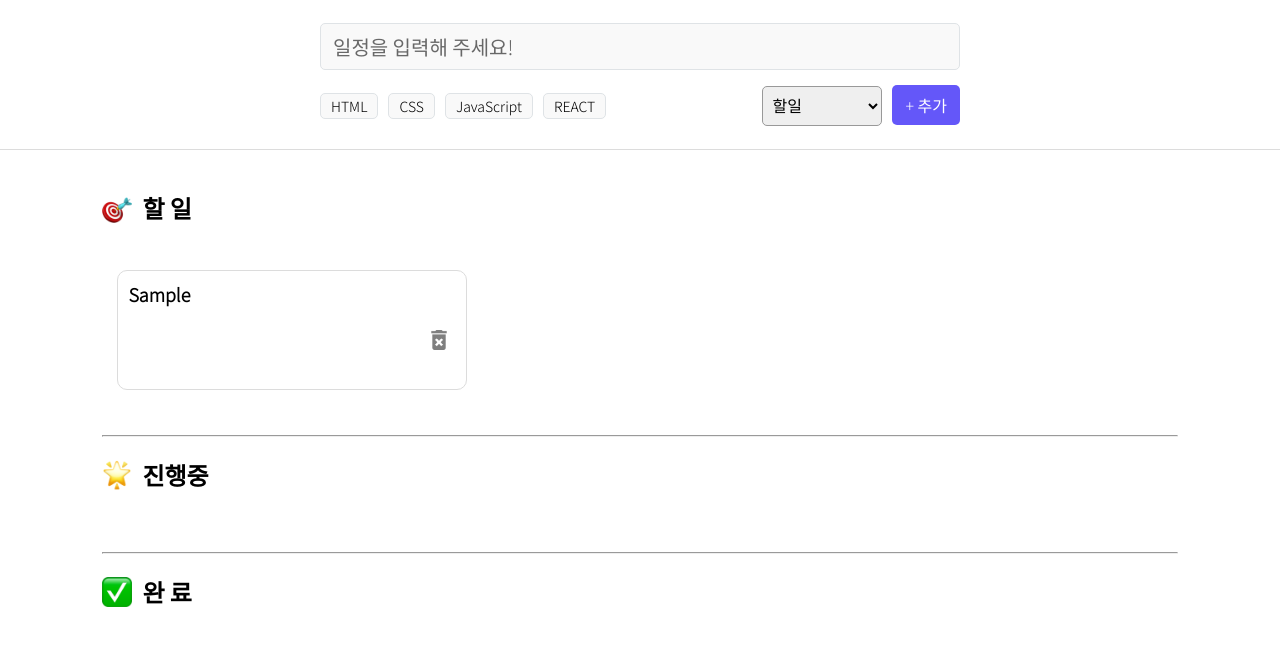
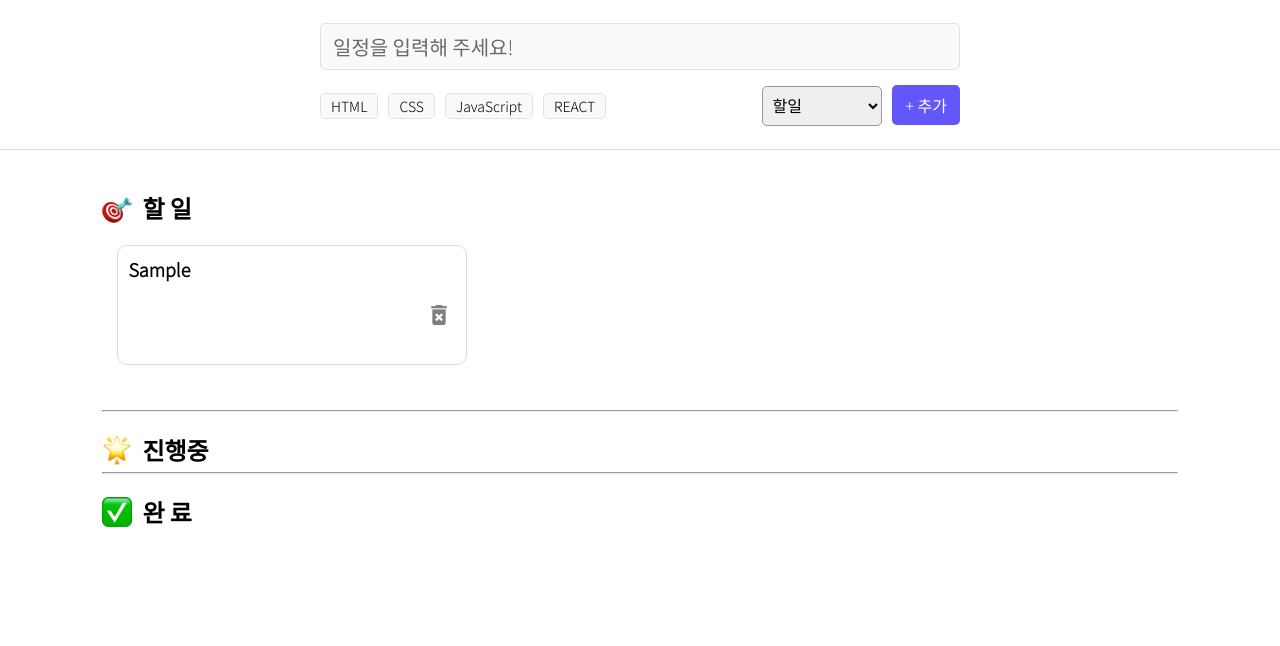
Before and after one commit to joeuni-ex/React_taskApp, a React (Vite) app: page / in a window 1280 px wide. Both pictures are taken after typing "Sample" into the empty fields and a click on the button "+ 추가". Shown: the top 646 px of the page. Built offline with nearby package versions, Linux system fonts and the light colour scheme.

Commit message:
스크롤 컨테이너 추가

```diff
--- a/package.json
+++ b/package.json
@@ -11,7 +11,8 @@
   },
   "dependencies": {
     "react": "^18.2.0",
-    "react-dom": "^18.2.0"
+    "react-dom": "^18.2.0",
+    "react-indiana-drag-scroll": "^2.2.0"
   },
   "devDependencies": {
     "@types/react": "^18.2.37",
--- a/src/App.css
+++ b/src/App.css
@@ -11,6 +11,6 @@
 }
 .task_column {
   display: flex;
-  width: 100%;
+  width: 100vw;
   margin: 30px 0;
 }
--- a/src/App.jsx
+++ b/src/App.jsx
@@ -6,6 +6,7 @@ import doingIcon from "./assets/glowing-star.png";
 import doneIcon from "./assets/check-mark-button.png";
 import TaskCard from "./components/TaskCard";
 import { useEffect, useState } from "react";
+import ScrollContainer from "react-indiana-drag-scroll";
 
 //로컬 스토리지에 있는 데이터 가져오기
 const saveTasks = localStorage.getItem("tasks");
@@ -28,7 +29,7 @@ function App() {
       <div className="app">
         <TaskForm setTasks={setTasks} />
         <main className="app_main">
-          <div className="taskList">
+          <ScrollContainer className="taskList scroll-container">
             <TaskColumn
               title="할 일"
               icon={todoIcon}
@@ -36,9 +37,9 @@ function App() {
               status="todo"
               handleDelete={handleDelete}
             />
-          </div>
+          </ScrollContainer>
           <hr />
-          <div className="taskList">
+          <ScrollContainer className="taskList scroll-container">
             <TaskColumn
               title="진행중"
               icon={doingIcon}
@@ -46,8 +47,9 @@ function App() {
               status="doing"
               handleDelete={handleDelete}
             />
-          </div>
+          </ScrollContainer>
           <hr />
+          <ScrollContainer className="taskList scroll-container">
             <TaskColumn
               title="완 료"
               icon={doneIcon}
@@ -55,6 +57,7 @@ function App() {
               status="done"
               handleDelete={handleDelete}
             />
+          </ScrollContainer>
         </main>
       </div>
     </>
--- a/src/components/TaskCard.css
+++ b/src/components/TaskCard.css
@@ -4,7 +4,7 @@
   border: 1px solid #dcdcdc;
   border-radius: 10px;
   padding: 10px;
-  margin: 15px 15px;
+  margin: 45px 15px 15px;
 }
 
 .task_text {
--- a/src/components/TaskColumn.css
+++ b/src/components/TaskColumn.css
@@ -1,4 +1,6 @@
 .task_column_heading {
+  position: fixed;
+  left: 8%;
   margin-top: 20px;
   display: flex;
   align-items: center;
--- a/src/components/TaskColumn.jsx
+++ b/src/components/TaskColumn.jsx
@@ -14,12 +14,14 @@ export default function TaskColumn({
         <img className="task_column_icon" src={icon} alt="" />
         {title}
       </h2>
+
       <section className="task_column">
         {tasks.length > 0
           ? tasks.map(
               (task, index) =>
                 task.status === status && (
                   <TaskCard
+                    key={index}
                     handleDelete={handleDelete}
                     index={index}
                     title={task.task}
```
Also changed, not shown: 1 other file (tests, documents, lock files or other folders). Lines whose indentation alone changed are shown as unchanged.
